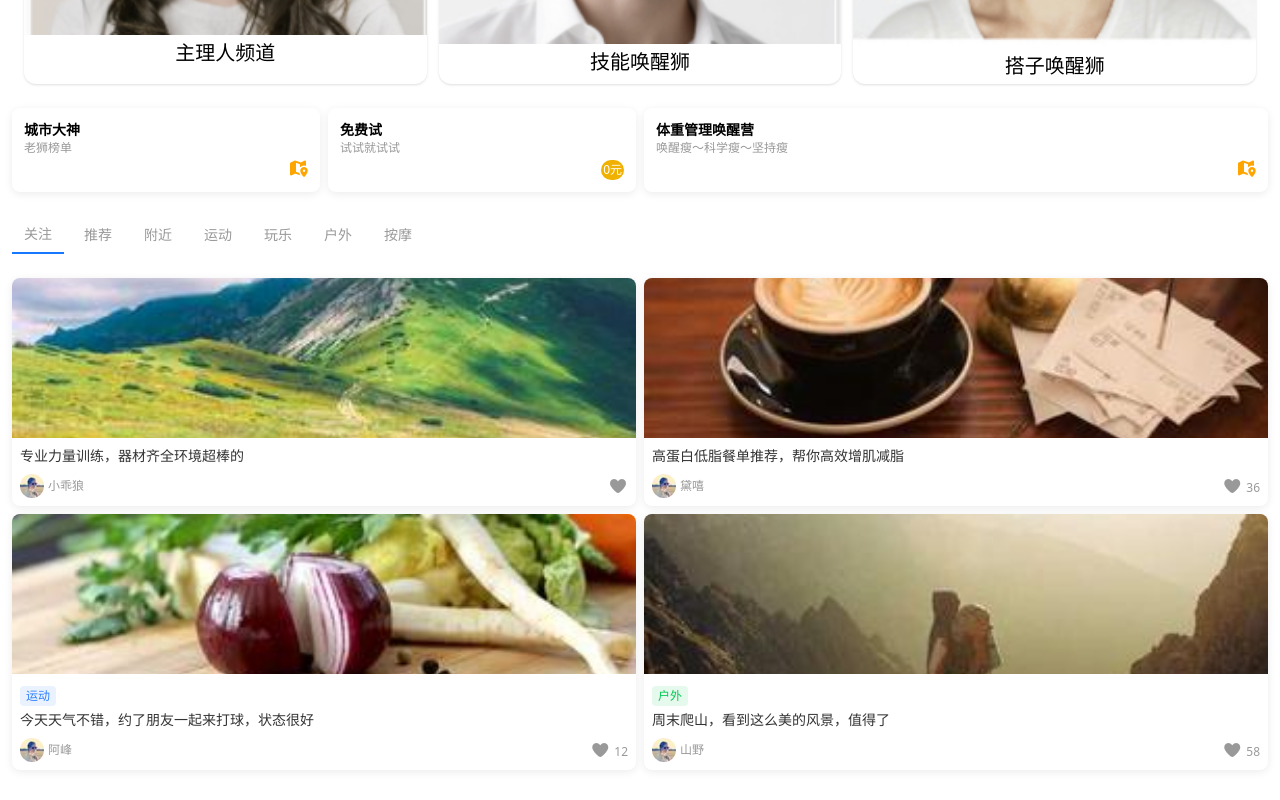
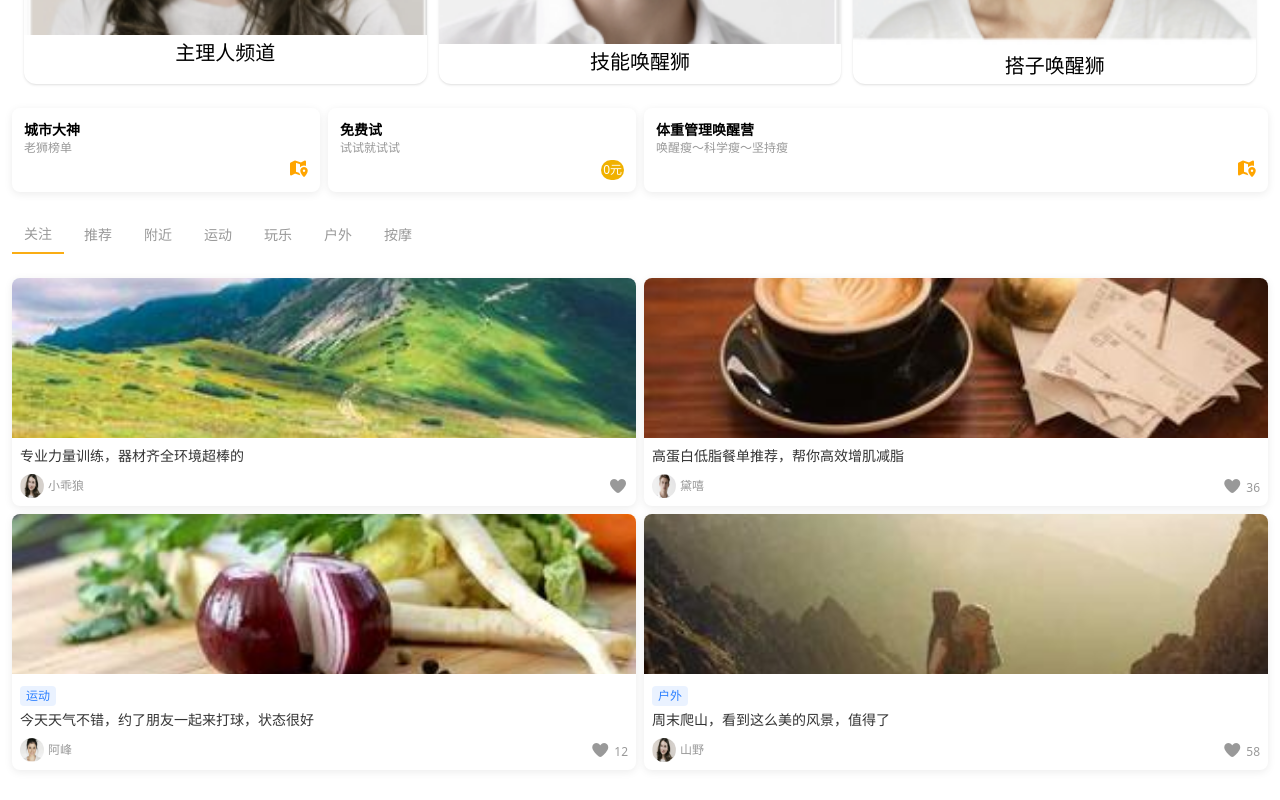
Before and after one commit to RosyDawns/hxs-demo1, a Vue app: page / in a window 1280 px wide. Shown: the part 1078-1878 px from the top of the page. Built offline with nearby package versions, Linux system fonts and the light colour scheme; a web font is replaced by a local one.

Commit message:
init(project): 修改文字描述

```diff
--- a/src/style.css
+++ b/src/style.css
@@ -1,42 +1,77 @@
 /* 导入Tailwind CSS */
 @import "tailwindcss";
-
 
 /* Tailwind主题配置 */
 @layer base {
   :root {
-    --color-primary: #1677ff;
+    /* --color-primary: #1677ff; */
+    --color-primary: #faad14;
     --color-secondary: #e6f4ff;
     --color-dark: #333333;
-    --color-light: #FFFFFF;
+    --color-light: #ffffff;
     --color-gray: #999999;
     --color-success: #52c41a;
-    --color-warning: #faad14;
+    /* --color-warning: #faad14; */
+    --color-warning: #1677ff;
     --color-danger: #f5222d;
   }
 }
 
 /* 自定义工具类 */
 @layer utilities {
-  .content-auto { content-visibility: auto; }
-  .page-transition { transition: transform 0.3s ease, opacity 0.3s ease; }
-  .nav-active { color: #FF6B35; border-bottom: 2px solid #FF6B35; }
-  .card-shadow { box-shadow: 0 2px 8px rgba(0,0,0,0.08); }
-  .scrollbar-hide::-webkit-scrollbar { display: none; }
-  .scrollbar-hide { -ms-overflow-style: none; scrollbar-width: none; }
-  .text-shadow { text-shadow: 0 1px 2px rgba(0,0,0,0.2); }
-  .bg-blur { backdrop-filter: blur(8px); }
-  .animate-fade-in { animation: fadeIn 0.3s ease-in-out; }
-  .animate-fade-out { animation: fadeOut 0.3s ease-in-out; }
+  .content-auto {
+    content-visibility: auto;
+  }
+  .page-transition {
+    transition: transform 0.3s ease, opacity 0.3s ease;
+  }
+  .nav-active {
+    color: #ff6b35;
+    border-bottom: 2px solid #ff6b35;
+  }
+  .card-shadow {
+    box-shadow: 0 2px 8px rgba(0, 0, 0, 0.08);
+  }
+  .scrollbar-hide::-webkit-scrollbar {
+    display: none;
+  }
+  .scrollbar-hide {
+    -ms-overflow-style: none;
+    scrollbar-width: none;
+  }
+  .text-shadow {
+    text-shadow: 0 1px 2px rgba(0, 0, 0, 0.2);
+  }
+  .bg-blur {
+    backdrop-filter: blur(8px);
+  }
+  .animate-fade-in {
+    animation: fadeIn 0.3s ease-in-out;
+  }
+  .animate-fade-out {
+    animation: fadeOut 0.3s ease-in-out;
+  }
 
   @keyframes fadeIn {
-    from { opacity: 0; transform: translateX(-50%) translateY(-10px); }
-    to { opacity: 1; transform: translateX(-50%) translateY(0); }
+    from {
+      opacity: 0;
+      transform: translateX(-50%) translateY(-10px);
+    }
+    to {
+      opacity: 1;
+      transform: translateX(-50%) translateY(0);
+    }
   }
 
   @keyframes fadeOut {
-    from { opacity: 1; transform: translateX(-50%) translateY(0); }
-    to { opacity: 0; transform: translateX(-50%) translateY(-10px); }
+    from {
+      opacity: 1;
+      transform: translateX(-50%) translateY(0);
+    }
+    to {
+      opacity: 0;
+      transform: translateX(-50%) translateY(-10px);
+    }
   }
 }
 
@@ -67,7 +102,8 @@ html {
 } */
 
 body {
-  font-family: system-ui, -apple-system, BlinkMacSystemFont, 'Segoe UI', Roboto, sans-serif;
+  font-family: system-ui, -apple-system, BlinkMacSystemFont, "Segoe UI", Roboto,
+    sans-serif;
   line-height: 1.5;
   color: #333;
   background-color: #f5f5f5;
--- a/src/views/IndexPage.vue
+++ b/src/views/IndexPage.vue
@@ -176,126 +176,37 @@
 
     <!-- 内容列表 -->
     <div class="grid grid-cols-2 gap-2 p-3">
-      <!-- 内容项1 -->
       <div
+        v-for="item in contentList"
+        :key="item.id"
         class="bg-white rounded-lg overflow-hidden card-shadow nav-action cursor-pointer"
         @click="$router.push('/ouyang')"
       >
         <img
-          src="@images/img_39.jpg"
-          alt="美食图片"
-          class="w-full h-40 object-cover"
-        />
-        <div class="p-2">
-          <p class="text-sm">专业力量训练，器材齐全环境超棒的</p>
-          <div class="flex items-center justify-between mt-2">
-            <div class="flex items-center">
-              <img
-                src="@images/img-44.jpg"
-                alt="用户头像"
-                class="w-6 h-6 rounded-full"
-              />
-              <span class="text-xs text-gray ml-1">小乖狼</span>
-            </div>
-            <button class="text-gray">
-              <i class="fa-solid fa-heart"></i>
-            </button>
-          </div>
-        </div>
-      </div>
-
-      <!-- 内容项2 -->
-      <div
-        class="bg-white rounded-lg overflow-hidden card-shadow nav-action cursor-pointer"
-        @click="$router.push('/ouyang')"
-      >
-        <img
-          src="@images/img_40.jpg"
-          alt="美食图片"
-          class="w-full h-40 object-cover"
-        />
-        <div class="p-2">
-          <p class="text-sm">高蛋白低脂餐单推荐，帮你高效增肌减脂</p>
-          <div class="flex items-center justify-between mt-2">
-            <div class="flex items-center">
-              <img
-                src="@images/img-44.jpg"
-                alt="用户头像"
-                class="w-6 h-6 rounded-full"
-              />
-              <span class="text-xs text-gray ml-1">黛嘻</span>
-            </div>
-            <button class="text-gray">
-              <i class="fa-solid fa-heart"></i>
-              <span class="text-xs text-gray ml-1">36</span>
-            </button>
-          </div>
-        </div>
-      </div>
-
-      <!-- 内容项3 -->
-      <div
-        class="bg-white rounded-lg overflow-hidden card-shadow nav-action cursor-pointer"
-        @click="$router.push('/ouyang')"
-      >
-        <img
-          src="@images/img_41.jpg"
-          alt="运动图片"
+          :src="item.image"
+          :alt="item.title"
           class="w-full h-40 object-cover"
         />
         <div class="p-2">
           <div
+            v-if="item.category"
             class="bg-blue-500/10 text-blue-500 text-xs px-1.5 py-0.5 rounded inline-block mb-1"
           >
-            运动
+            {{ item.category }}
           </div>
-          <p class="text-sm">今天天气不错，约了朋友一起来打球，状态很好</p>
+          <p class="text-sm">{{ item.title }}</p>
           <div class="flex items-center justify-between mt-2">
             <div class="flex items-center">
               <img
-                src="@images/img-44.jpg"
-                alt="用户头像"
+                :src="item.user.avatar"
+                :alt="item.user.name"
                 class="w-6 h-6 rounded-full"
               />
-              <span class="text-xs text-gray ml-1">阿峰</span>
+              <span class="text-xs text-gray ml-1">{{ item.user.name }}</span>
             </div>
             <button class="text-gray">
               <i class="fa-solid fa-heart"></i>
-              <span class="text-xs text-gray ml-1">12</span>
-            </button>
-          </div>
-        </div>
-      </div>
-
-      <!-- 内容项4 -->
-      <div
-        class="bg-white rounded-lg overflow-hidden card-shadow nav-action cursor-pointer"
-        @click="$router.push('/ouyang')"
-      >
-        <img
-          src="@images/img_42.jpg"
-          alt="户外图片"
-          class="w-full h-40 object-cover"
-        />
-        <div class="p-2">
-          <div
-            class="bg-green-500/10 text-green-500 text-xs px-1.5 py-0.5 rounded inline-block mb-1"
-          >
-            户外
-          </div>
-          <p class="text-sm">周末爬山，看到这么美的风景，值得了</p>
-          <div class="flex items-center justify-between mt-2">
-            <div class="flex items-center">
-              <img
-                src="@images/img-44.jpg"
-                alt="用户头像"
-                class="w-6 h-6 rounded-full"
-              />
-              <span class="text-xs text-gray ml-1">山野</span>
-            </div>
-            <button class="text-gray">
-              <i class="fa-solid fa-heart"></i>
-              <span class="text-xs text-gray ml-1">58</span>
+              <span v-if="item.likes > 0" class="text-xs text-gray ml-1">{{ item.likes }}</span>
             </button>
           </div>
         </div>
@@ -308,8 +219,17 @@
 </template>
 
 <script>
-import { ref } from "vue";
+import { ref, computed } from "vue";
 import FooterNav from "../components/FooterNav.vue";
+
+// 导入本地图片资源
+import img39 from '@images/img_39.jpg';
+import img40 from '@images/img_40.jpg';
+import img41 from '@images/img_41.jpg';
+import img42 from '@images/img_42.jpg';
+import user1 from '@images/user_1.png';
+import user2 from '@images/user_2.png';
+import user3 from '@images/user_3.png';
 
 export default {
   name: "IndexPage",
@@ -320,15 +240,270 @@ export default {
     // 当前选中的分类
     const selectedCategory = ref('关注');
 
-    // 处理分类点击
+    // 模拟不同分类的数据
+    // 使用导入的图片变量引用图片
+    const categoryData = ref({
+      '关注': [
+        {
+          id: 1,
+          image: img39,
+          title: '专业力量训练，器材齐全环境超棒的',
+          user: { name: '小乖狼', avatar: user1 },
+          likes: 0,
+          category: ''
+        },
+        {
+          id: 2,
+          image: img40,
+          title: '高蛋白低脂餐单推荐，帮你高效增肌减脂',
+          user: { name: '黛嘻', avatar: user2 },
+          likes: 36,
+          category: ''
+        },
+        {
+          id: 3,
+          image: img41,
+          title: '今天天气不错，约了朋友一起来打球，状态很好',
+          user: { name: '阿峰', avatar: user3 },
+          likes: 12,
+          category: '运动'
+        },
+        {
+          id: 4,
+          image: img42,
+          title: '周末爬山，看到这么美的风景，值得了',
+          user: { name: '山野', avatar: user1 },
+          likes: 58,
+          category: '户外'
+        }
+      ],
+      '推荐': [
+        {
+          id: 5,
+          image: img41,
+          title: '瑜伽冥想，让身心得到彻底放松',
+          user: { name: '静思', avatar: user2 },
+          likes: 128,
+          category: '运动'
+        },
+        {
+          id: 6,
+          image: img42,
+          title: '城市周边骑行路线推荐，风景优美路况好',
+          user: { name: '追风', avatar: user3 },
+          likes: 89,
+          category: '户外'
+        },
+        {
+          id: 7,
+          image: img39,
+          title: '新式按摩手法体验，缓解疲劳效果显著',
+          user: { name: '舒适', avatar: user1 },
+          likes: 67,
+          category: '按摩'
+        },
+        {
+          id: 8,
+          image: img40,
+          title: '桌游爱好者聚会，认识志同道合的朋友',
+          user: { name: '游戏王', avatar: user2 },
+          likes: 45,
+          category: '玩乐'
+        }
+      ],
+      '附近': [
+        {
+          id: 9,
+          image: img39,
+          title: '小区附近新开的健身工作室，设施齐全',
+          user: { name: '健身达人', avatar: user3 },
+          likes: 32,
+          category: '运动'
+        },
+        {
+          id: 10,
+          image: img40,
+          title: '街角咖啡馆的新品推荐，味道很独特',
+          user: { name: '咖啡控', avatar: user1 },
+          likes: 28,
+          category: '玩乐'
+        },
+        {
+          id: 11,
+          image: img41,
+          title: '城市公园晨跑路线，空气清新环境好',
+          user: { name: '晨跑者', avatar: user2 },
+          likes: 56,
+          category: '户外'
+        },
+        {
+          id: 12,
+          image: img42,
+          title: '社区按摩店体验，性价比很高',
+          user: { name: '放松达人', avatar: user3 },
+          likes: 41,
+          category: '按摩'
+        }
+      ],
+      '运动': [
+        {
+          id: 13,
+          image: img39,
+          title: '专业力量训练，器材齐全环境超棒的',
+          user: { name: '小乖狼', avatar: user1 },
+          likes: 156,
+          category: '运动'
+        },
+        {
+          id: 14,
+          image: img41,
+          title: '今天天气不错，约了朋友一起来打球，状态很好',
+          user: { name: '阿峰', avatar: user2 },
+          likes: 132,
+          category: '运动'
+        },
+        {
+          id: 15,
+          image: img40,
+          title: '游泳技巧分享，提高你的游泳效率',
+          user: { name: '水精灵', avatar: user3 },
+          likes: 98,
+          category: '运动'
+        },
+        {
+          id: 16,
+          image: img42,
+          title: '跑步姿势纠正，避免运动伤害',
+          user: { name: '跑步教练', avatar: user1 },
+          likes: 87,
+          category: '运动'
+        }
+      ],
+      '玩乐': [
+        {
+          id: 17,
+          image: img40,
+          title: '桌游爱好者聚会，认识志同道合的朋友',
+          user: { name: '游戏王', avatar: user2 },
+          likes: 143,
+          category: '玩乐'
+        },
+        {
+          id: 18,
+          image: img39,
+          title: 'KTV新歌推荐，周末嗨起来',
+          user: { name: '麦霸', avatar: user3 },
+          likes: 121,
+          category: '玩乐'
+        },
+        {
+          id: 19,
+          image: img41,
+          title: '主题密室逃脱体验，烧脑又刺激',
+          user: { name: '解谜王', avatar: user1 },
+          likes: 96,
+          category: '玩乐'
+        },
+        {
+          id: 20,
+          image: img42,
+          title: '创意手作工坊，制作独一无二的礼物',
+          user: { name: '巧手', avatar: user2 },
+          likes: 85,
+          category: '玩乐'
+        }
+      ],
+      '户外': [
+        {
+          id: 21,
+          image: img42,
+          title: '周末爬山，看到这么美的风景，值得了',
+          user: { name: '山野', avatar: user3 },
+          likes: 234,
+          category: '户外'
+        },
+        {
+          id: 22,
+          image: img41,
+          title: '城市周边骑行路线推荐，风景优美路况好',
+          user: { name: '追风', avatar: user1 },
+          likes: 189,
+          category: '户外'
+        },
+        {
+          id: 23,
+          image: img40,
+          title: '露营装备清单，新手必备',
+          user: { name: '露营达人', avatar: user2 },
+          likes: 156,
+          category: '户外'
+        },
+        {
+          id: 24,
+          image: img39,
+          title: '钓鱼技巧分享，轻松钓大鱼',
+          user: { name: '渔翁', avatar: user3 },
+          likes: 123,
+          category: '户外'
+        }
+      ],
+      '按摩': [
+        {
+          id: 25,
+          image: img39,
+          title: '新式按摩手法体验，缓解疲劳效果显著',
+          user: { name: '舒适', avatar: user1 },
+          likes: 178,
+          category: '按摩'
+        },
+        {
+          id: 26,
+          image: img40,
+          title: '社区按摩店体验，性价比很高',
+          user: { name: '放松达人', avatar: user2 },
+          likes: 145,
+          category: '按摩'
+        },
+        {
+          id: 27,
+          image: img41,
+          title: '头部按摩手法教学，缓解头痛和压力',
+          user: { name: '头疗师', avatar: user3 },
+          likes: 123,
+          category: '按摩'
+        },
+        {
+          id: 28,
+          image: img42,
+          title: '精油按摩功效介绍，选择适合自己的精油',
+          user: { name: '芳香师', avatar: user1 },
+          likes: 98,
+          category: '按摩'
+        }
+      ]
+    });
+
+    // 根据当前选中的分类获取对应的内容列表
+    const contentList = computed(() => {
+      return categoryData.value[selectedCategory.value] || [];
+    });
+
+    // 处理分类点击 - 修复页面回弹问题
     const handleCategoryClick = (category) => {
-      selectedCategory.value = category;
-      console.log(`切换到${category}分类`);
-      // 在实际应用中，这里应该根据选中的分类加载相应的数据
+      // 阻止事件冒泡和默认行为
+      event.preventDefault();
+      event.stopPropagation();
+
+      // 添加一个小延迟，避免页面回弹
+      setTimeout(() => {
+        selectedCategory.value = category;
+        console.log(`切换到${category}分类`);
+      }, 50);
     };
 
     return {
       selectedCategory,
+      contentList,
       handleCategoryClick
     };
   }
```
